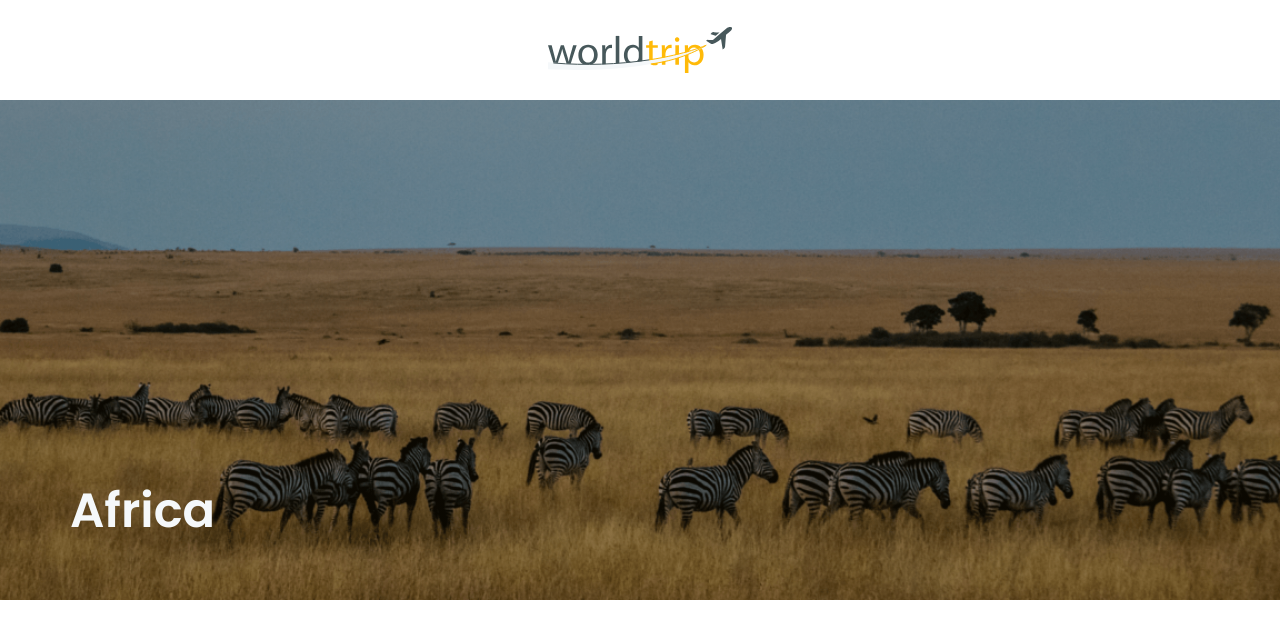
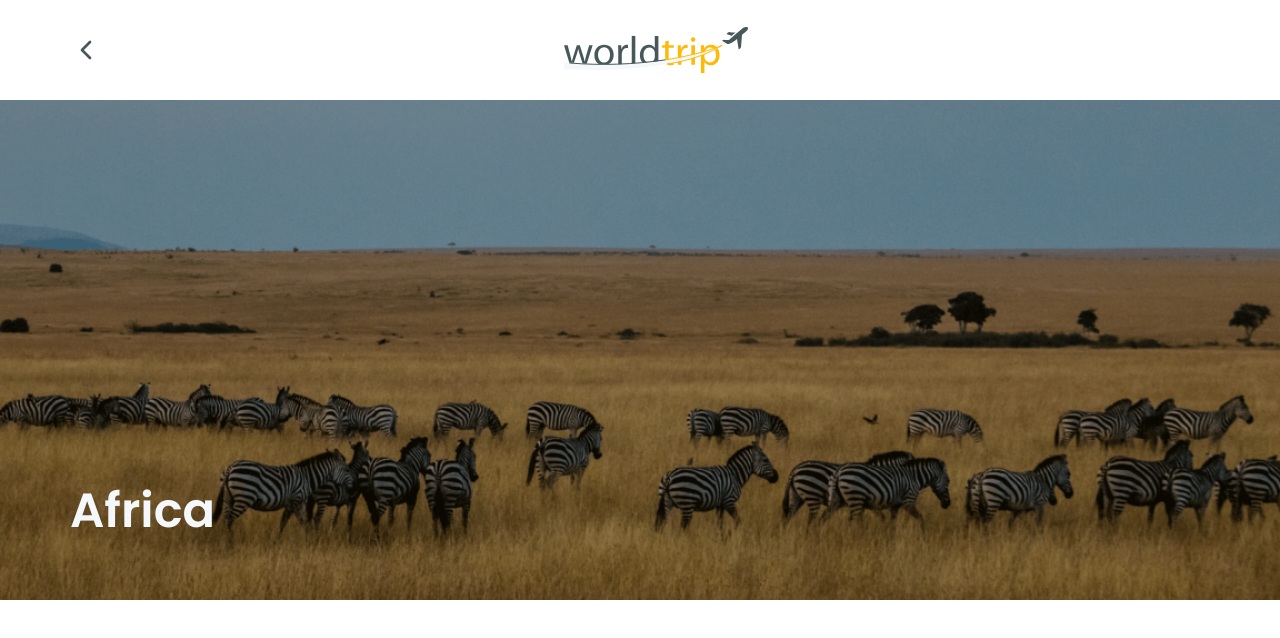
Before and after one commit to marciovz/WorldTrip-NextJS-ChakraUI, a Next.js app: page /continents/africa in a window 1280 px wide. Shown: the top 638 px of the page. Built offline with nearby package versions, Linux system fonts and the light colour scheme; data requests are answered from the project's data file.

Commit message:
implementado o botão voltar para home no header

```diff
--- a/package.json
+++ b/package.json
@@ -18,6 +18,7 @@
     "next": "12.0.10",
     "react": "17.0.2",
     "react-dom": "17.0.2",
+    "react-icons": "^4.3.1",
     "swiper": "^8.0.7"
   },
   "devDependencies": {
--- a/src/components/Header.tsx
+++ b/src/components/Header.tsx
@@ -1,18 +1,37 @@
-import { Flex, Image } from '@chakra-ui/react';
+import { useRouter } from 'next/router';
+import { Flex, Image, Icon } from '@chakra-ui/react';
+import Link from 'next/link';
+
+import { FiChevronLeft } from "react-icons/fi";
 
 export default function Header() {
+  const { asPath } = useRouter();
+  const isHomePage = asPath === '/';
+
   return (
     <Flex
       as='header'
-      w='100%'
-      h={[50,100]}
-      align='center'
+      width={['90%', '540px', '720px', '960px', '1140px']}
+      h={['50px', '60px', '75px', '90px', '100px']}
+      alignSelf='center'
+      alignItems='center'
     >
+      { !isHomePage && (
+        <Link href='/' >
+          <Icon
+            as={FiChevronLeft}
+            width={['16px', '18px', '22px', '28px', '32px']}
+            height={['16px', '18px', '22px', '28px', '32px']}
+            color={'green.900'}
+          />
+        </Link>
+      )}
+
       <Image
         src='/images/Logo.svg'
         alt='logo'
         m='0 auto'
-        h={['20px', '46px']}
+        h={['20px', '26px', '32px', '40px', '46px']}
       />
     </Flex>
   )
```
Also changed, not shown: 1 other file (tests, documents, lock files or other folders).
